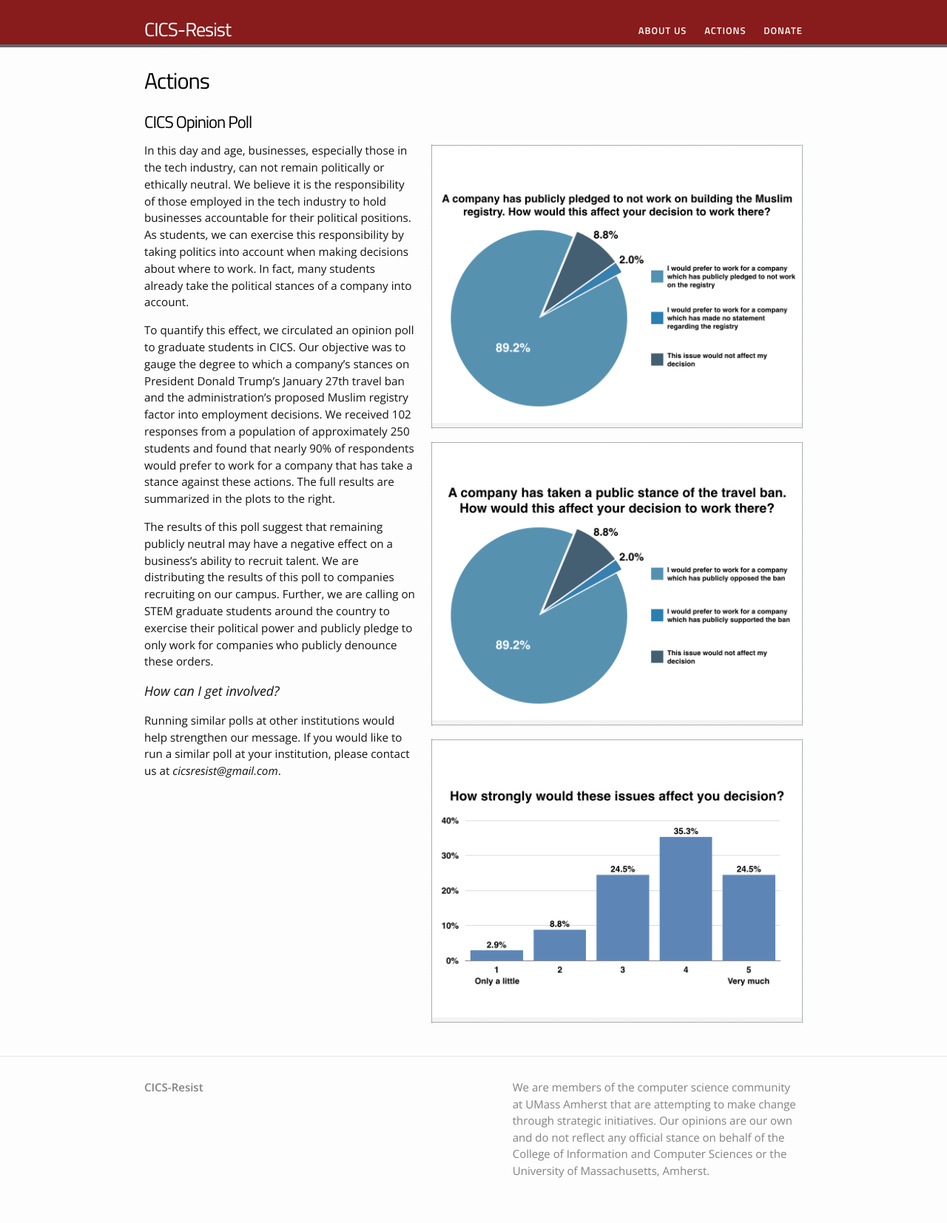
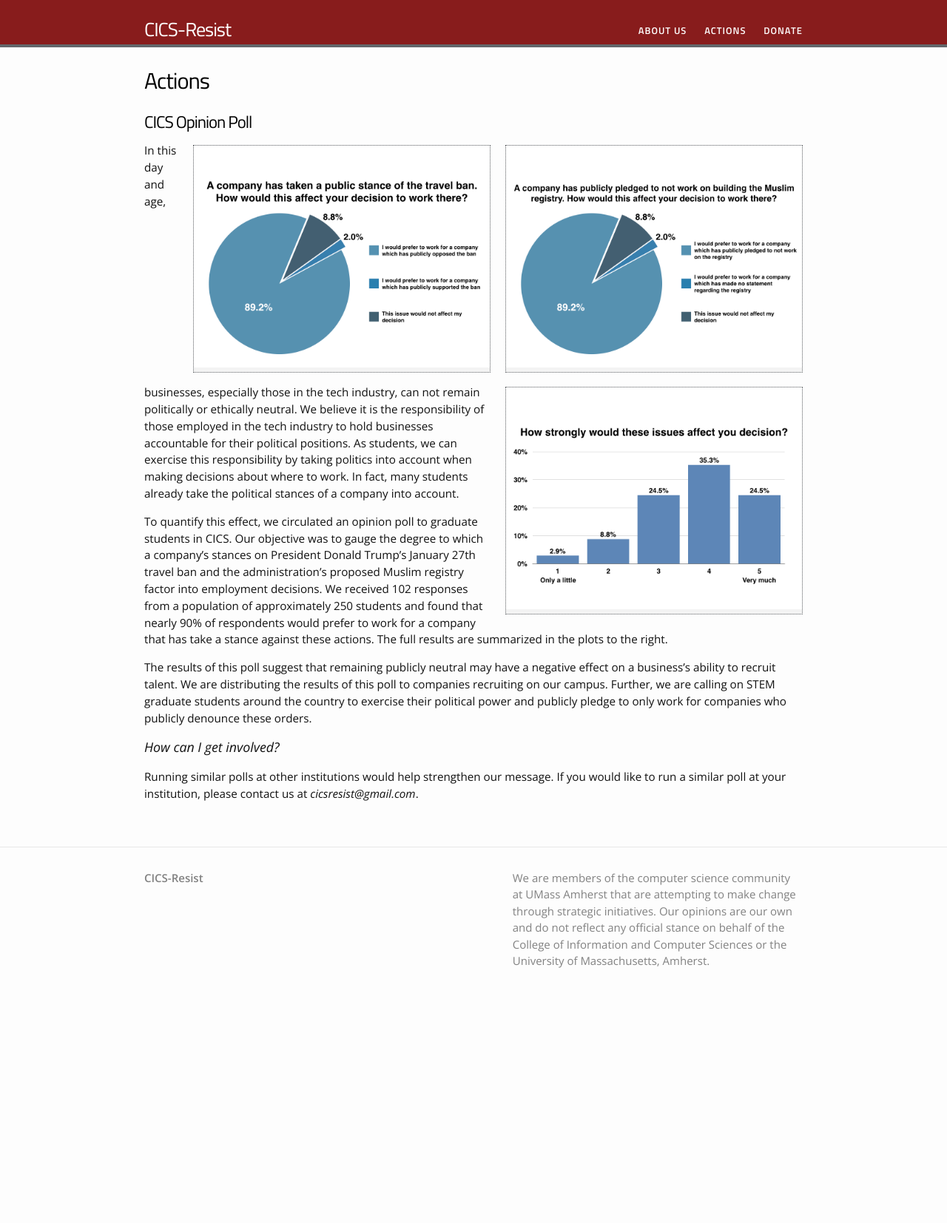
Before and after one commit to cics-resist/cics-resist.github.io, a Jekyll site: the page built from actions.md, in a window 1280 px wide. Shown: the whole page at 74% size. Built offline with Jekyll 4.4.1, drawn with Linux system fonts in a browser that asks for light colours; after the commit the page ends 1371 px from its top, so only the background shows below that.

Commit message:
Update actions.md

```diff
--- a/actions.md
+++ b/actions.md
@@ -6,9 +6,9 @@ permalink: /actions/
 
 # CICS Opinion Poll
 
-{% include image.html url="/images/poll_plots.001.jpeg"  width=500 align="right" %}
-{% include image.html url="/images/poll_plots.002.jpeg"  width=500 align="right" %}
-{% include image.html url="/images/poll_plots.003.jpeg"  width=500 align="right" %}
+{% include image.html url="/images/poll_plots.001.jpeg"  width=400 align="right" %}
+{% include image.html url="/images/poll_plots.002.jpeg"  width=400 align="right" %}
+{% include image.html url="/images/poll_plots.003.jpeg"  width=400 align="right" %}
 
 In this day and age, businesses, especially those in the tech industry, can not remain politically or ethically neutral. We believe it is the responsibility of those employed in the tech industry to hold businesses accountable for their political positions. As students, we can exercise this responsibility by taking politics into account when making decisions about where to work. In fact, many students already take the political stances of a company into account.
 
```
